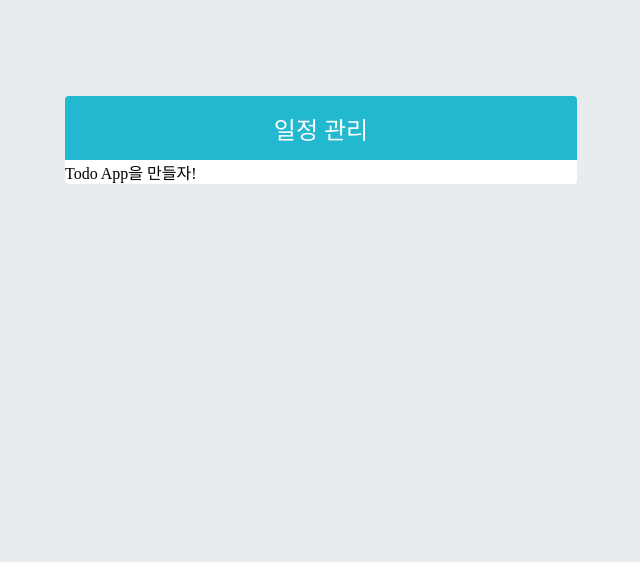
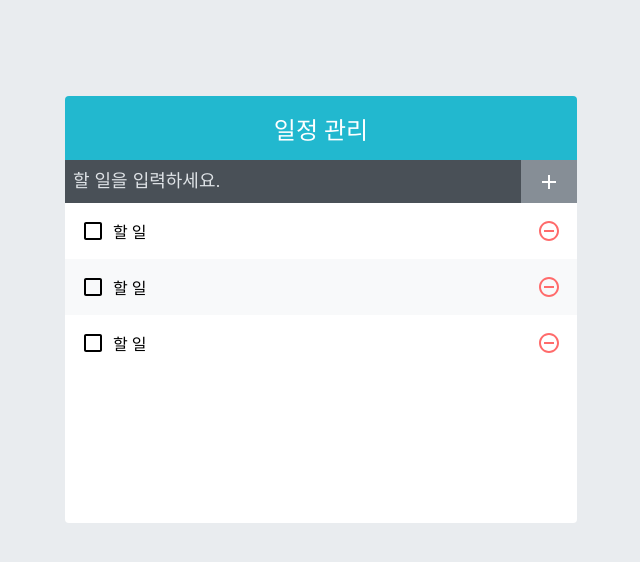
Before and after one commit to chohyojae/todo-app, a React (Create React App) app: page / in a window 1280 px wide. Shown: the top 562 px of the page, without its empty margins (319-959 px from the left). Built offline with nearby package versions, Linux system fonts and the light colour scheme.

Commit message:
TodoList components and stylings

```diff
--- a/src/App.js
+++ b/src/App.js
@@ -1,8 +1,15 @@
 import './App.css';
 import TodoTemplate from './components/TodoTemplate';
+import TodoInsert from './components/TodoInsert';
+import TodoList from './components/TodoList';
 
 const App = () => {
-  return <TodoTemplate>Todo App을 만들자!</TodoTemplate>;
+  return (
+    <TodoTemplate>
+      <TodoInsert />
+      <TodoList />
+    </TodoTemplate>
+  );
 };
 
 export default App;
--- /dev/null
+++ b/src/components/TodoInsert.js
@@ -0,0 +1,16 @@
+import React from 'react';
+import { MdAdd } from 'react-icons/md';
+import './TodoInsert.scss';
+
+const TodoInsert = () => {
+  return (
+    <form className="TodoInsert">
+      <input placeholder="할 일을 입력하세요." />
+      <button type="submit">
+        <MdAdd />
+      </button>
+    </form>
+  );
+};
+
+export default TodoInsert;
--- /dev/null
+++ b/src/components/TodoInsert.scss
@@ -0,0 +1,34 @@
+.TodoInsert {
+  display: flex;
+  background: #495057;
+  input {
+    background: none;
+    outline: none;
+    border: none;
+    padding: 0.5rem;
+    font-size: 1.125rem;
+    line-height: 1.5;
+    color: white;
+    &::placeholder {
+      color: #dee2e6;
+    }
+    flex: 1;
+  }
+  button {
+    background: none;
+    outline: none;
+    border: none;
+    background: #868e96;
+    color: white;
+    padding-left: 1rem;
+    padding-right: 1rem;
+    font-size: 1.5rem;
+    display: flex;
+    align-items: center;
+    cursor: pointer;
+    transition: 0.1s background ease-in;
+    &:hover {
+      background: #adb5bd;
+    }
+  }
+}
--- /dev/null
+++ b/src/components/TodoList.js
@@ -0,0 +1,15 @@
+import React from 'react';
+import TodoListItem from './TodoListItem';
+import './TodoList.scss';
+
+const TodoList = () => {
+  return (
+    <div className="TodoList">
+      <TodoListItem />
+      <TodoListItem />
+      <TodoListItem />
+    </div>
+  );
+};
+
+export default TodoList;
--- /dev/null
+++ b/src/components/TodoList.scss
@@ -0,0 +1,5 @@
+.TodoList {
+  min-height: 320px;
+  max-height: 513px;
+  overflow-y: auto;
+}
--- /dev/null
+++ b/src/components/TodoListItem.js
@@ -0,0 +1,23 @@
+import React from 'react';
+import {
+  MdCheckBoxOutlineBlank,
+  MdCheckBox,
+  MdRemoveCircleOutline,
+} from 'react-icons/md';
+import './TodoListItem.scss';
+
+const TodoListItem = () => {
+  return (
+    <div className="TodoListItem">
+      <div className="checkbox">
+        <MdCheckBoxOutlineBlank />
+        <div className="text">할 일</div>
+      </div>
+      <div className="remove">
+        <MdRemoveCircleOutline />
+      </div>
+    </div>
+  );
+};
+
+export default TodoListItem;
--- /dev/null
+++ b/src/components/TodoListItem.scss
@@ -0,0 +1,45 @@
+.TodoListItem {
+  padding: 1rem;
+  display: flex;
+  align-items: center;
+  &:nth-child(even) {
+    background: #f8f9fa;
+  }
+  .checkbox {
+    cursor: pointer;
+    flex: 1;
+    display: flex;
+    align-items: center;
+    svg {
+      font-size: 1.5rem;
+    }
+    .text {
+      margin-left: 0.5rem;
+      flex: 1;
+    }
+    &.checked {
+      svg {
+        color: #22b8cf;
+      }
+      .text {
+        color: #adb5bd;
+        text-decoration: line-through;
+      }
+    }
+  }
+}
+
+.remove {
+  display: flex;
+  align-items: center;
+  font-size: 1.5rem;
+  color: #ff6b6b;
+  cursor: pointer;
+  &:hover {
+    color: #ff8787;
+  }
+
+  & + & {
+    border-top: 1px solid #dee2e6;
+  }
+}
```
